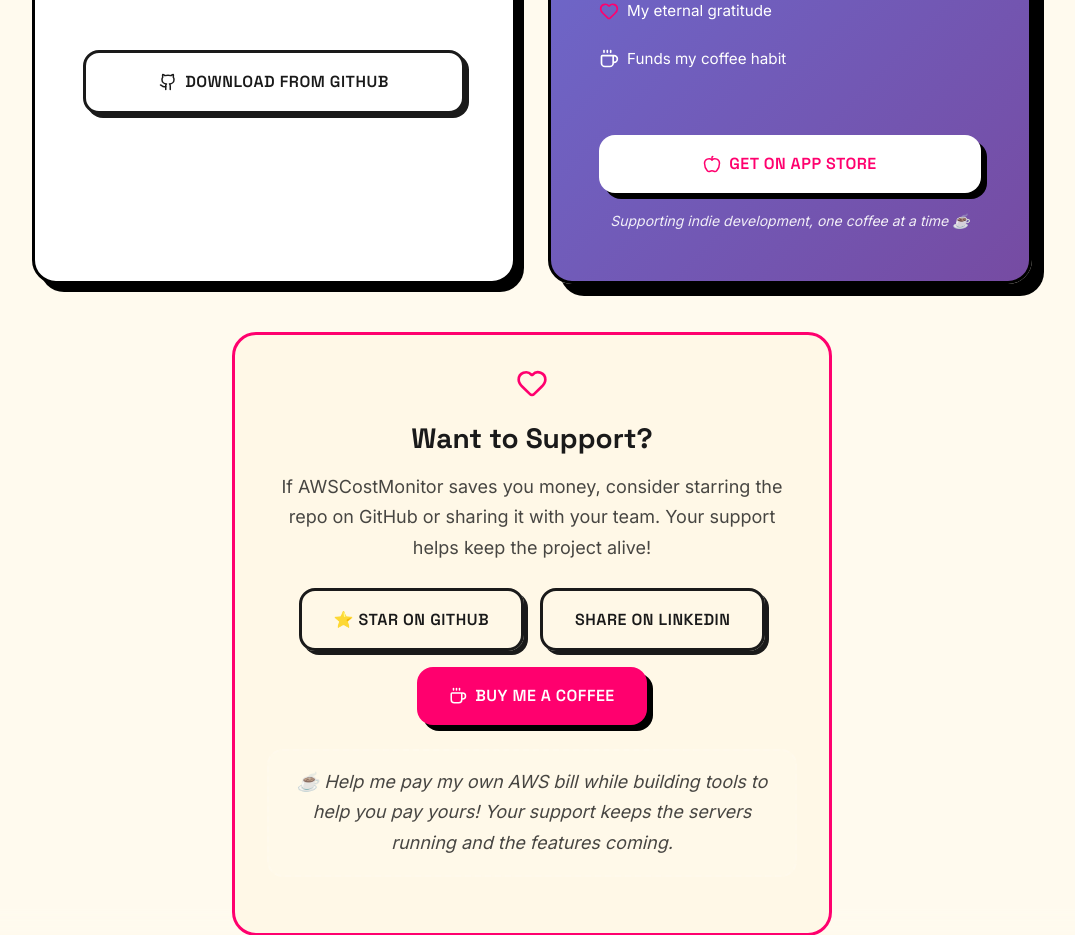
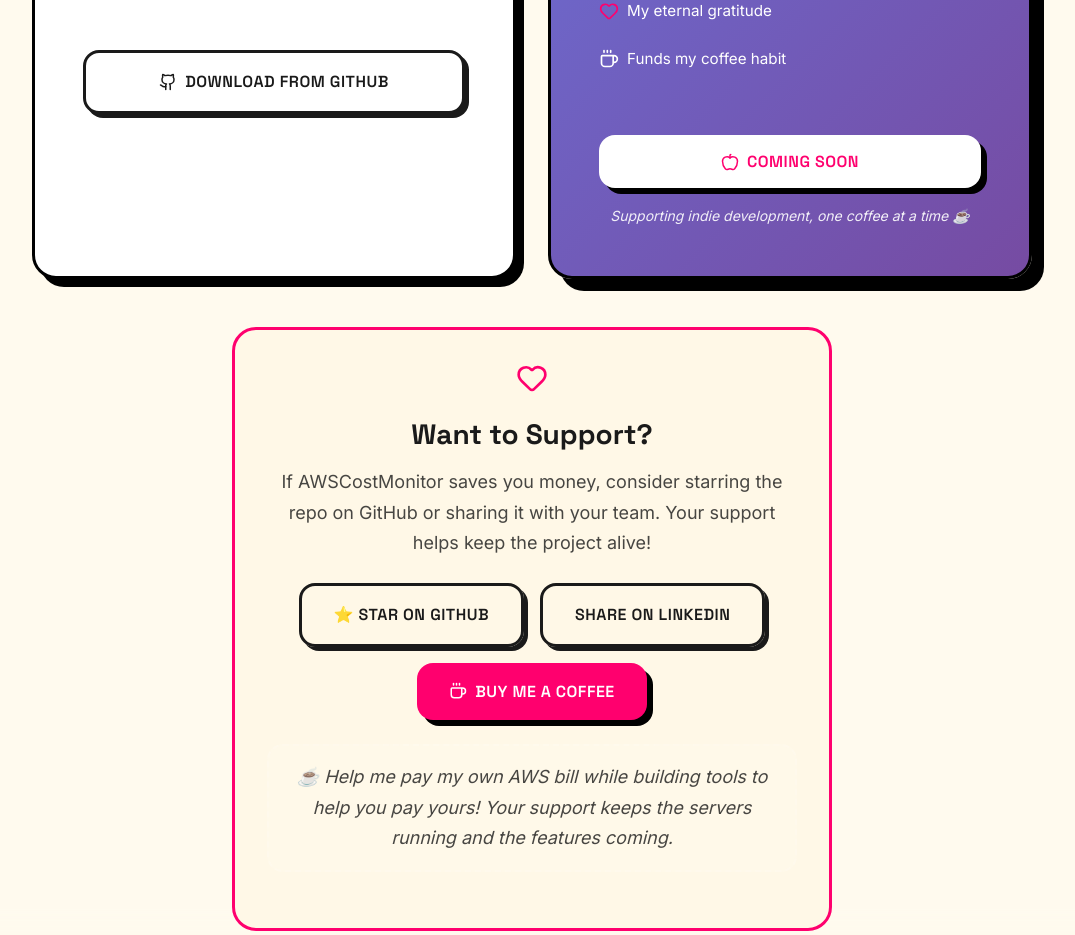
Before and after one commit to toml0006/AWSCostMonitor, a React (Vite) app in the folder packages/website/: page / in a window 1280 px wide. Shown: the part 8120-9055 px from the top of the page, without its empty margins (108-1183 px from the left). Built offline with nearby package versions, Linux system fonts and the light colour scheme.

Commit message:
update app store link

```diff
--- a/packages/website/src/components/Pricing.jsx
+++ b/packages/website/src/components/Pricing.jsx
@@ -139,11 +139,10 @@
               </div>
             </div>
 
-            <a href="https://apps.apple.com/app/awscostmonitor"
-               className="btn btn-primary price-cta">
+            <button className="btn btn-primary price-cta" disabled>
               <Apple size={18} />
-              Get on App Store
-            </a>
+              Coming Soon
+            </button>
 
             <p className="support-note">
               Supporting indie development, one coffee at a time ☕
```
